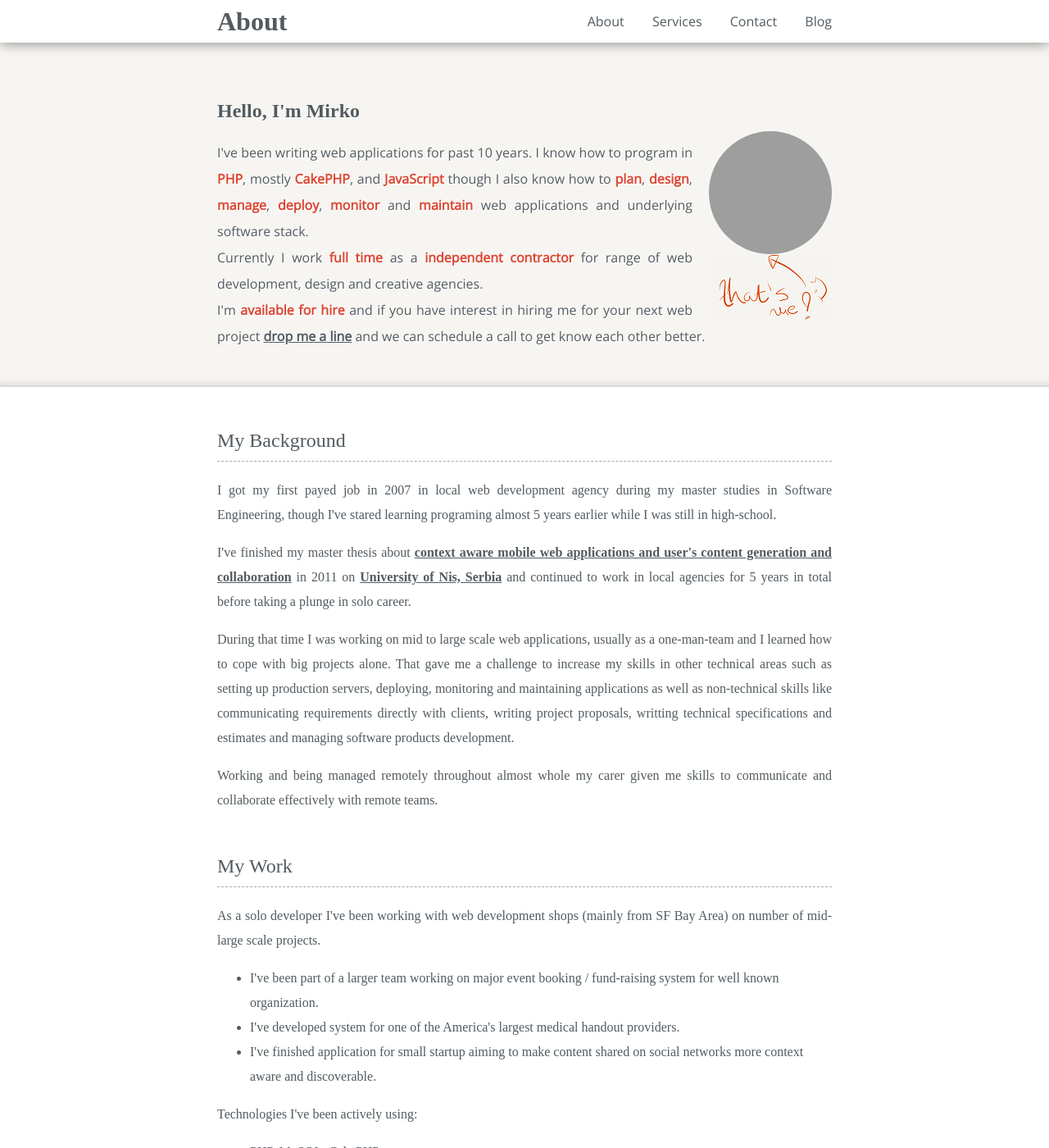
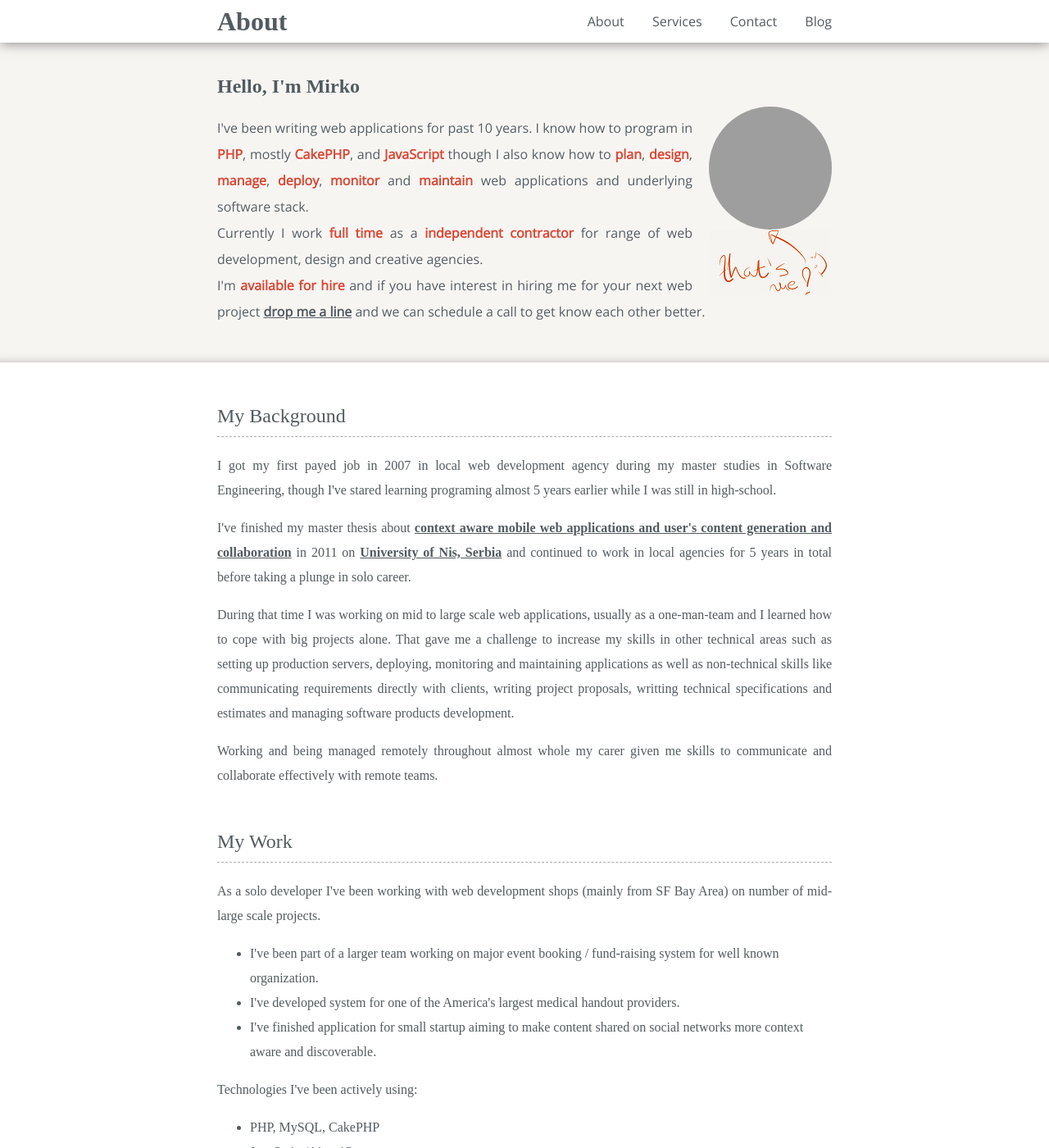
Before and after one commit to borivojevic/borivojevic.github.com, a Jekyll site: the page built from index.html, in a window 1280 px wide and 1400 px high. Shown: the whole window at 82% size. Built offline with Jekyll 4.4.1, drawn with Linux system fonts in a browser that asks for light colours; nearby versions of some CDN libraries; some web fonts are replaced; Markdown is read by kramdown in place of the engine named in the settings; grey boxes are pictures that could not be loaded.

Commit message:
Adjust title pading

```diff
--- a/css/main.css
+++ b/css/main.css
@@ -113,7 +113,7 @@ body {
     box-shadow: inset 0 -15px 15px -20px rgba(0, 0, 0, 0.5);
 }
 .mirko .content {
-  padding: 60px 0 30px 0;
+  padding: 30px 0;
 }
 .mirko section.about {
   text-align: justify;
```
